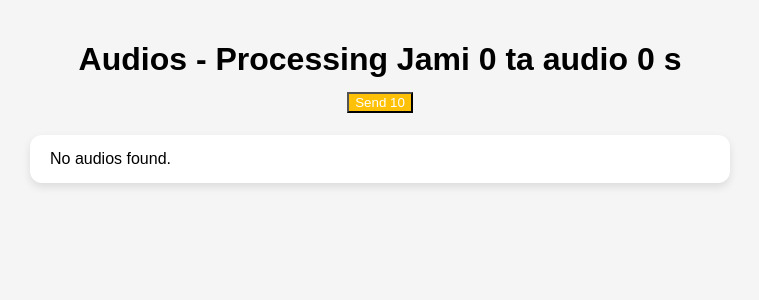
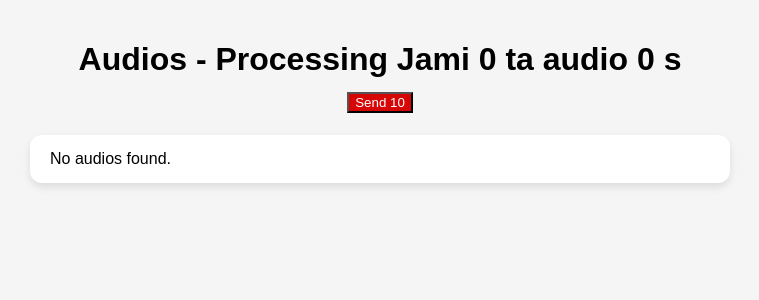
Before and after one commit to alijonovaward/Sitora, a Django app: page /audio/processing in a window 1280 px wide. Shown: the part 38-338 px from the top of the page, without its empty margins (260-1019 px from the left). Run offline with Django 5.2, Linux system fonts and the light colour scheme; a user stored in the database is signed in; tables that the repository leaves empty hold one stand-in row (values such as "Sample post").

Commit message:
send 10 ham qizil button

```diff
--- a/zapp/templates/zapp/audio_list.html
+++ b/zapp/templates/zapp/audio_list.html
@@ -10,7 +10,7 @@
         <form action="{% url 'send_all'  %}" method="post">
             {% csrf_token %}
             <input type="hidden" name="status" value="{{ status }}">
-            <button type="submit" class="status-pending">Send 10</button>
+            <button type="submit" class="status-send">Send 10</button>
         </form>
     {% endif %}
 </h1>
```
